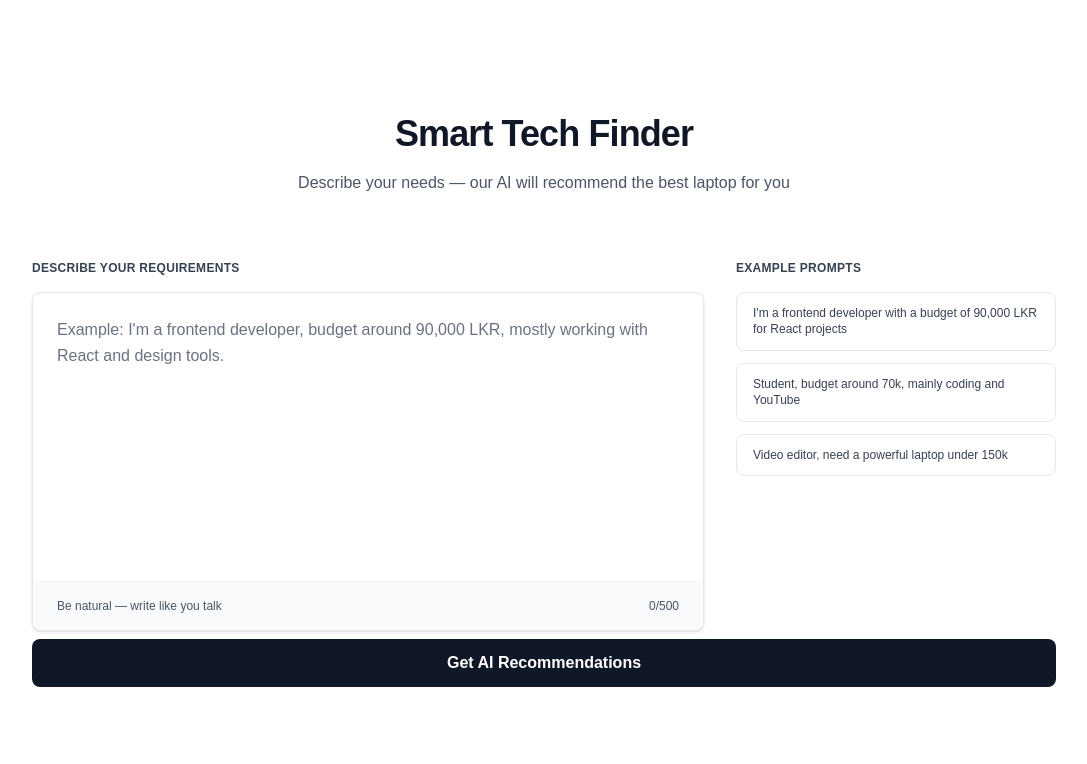
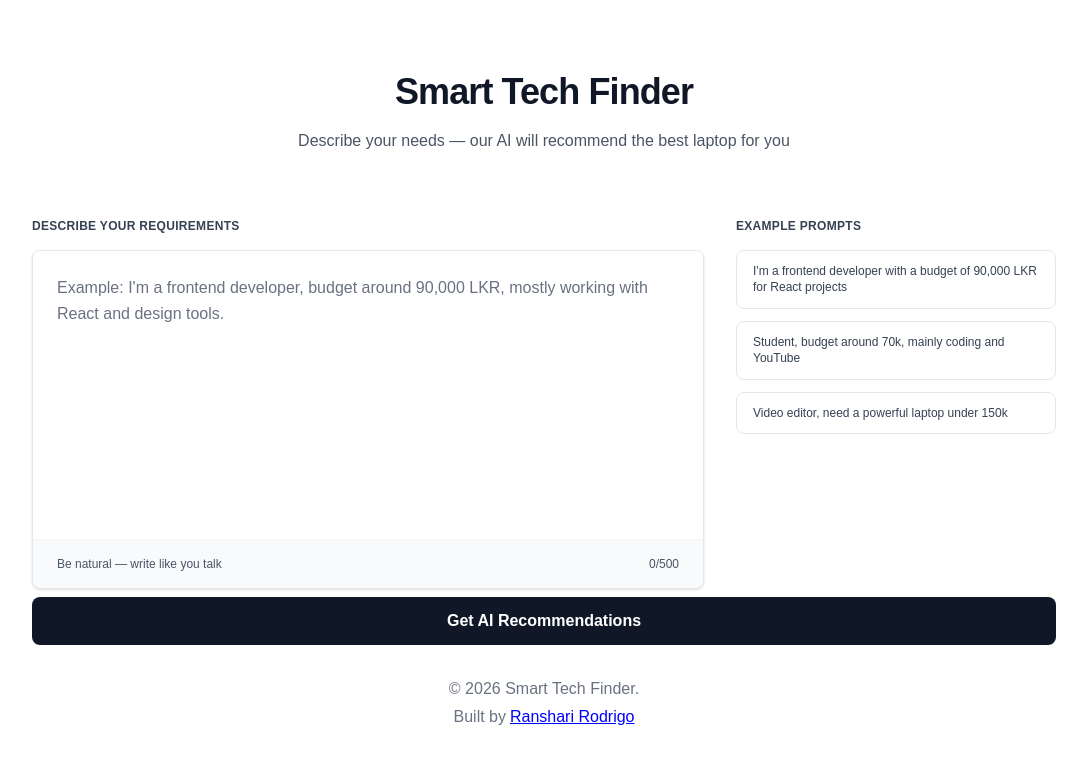
Before and after one commit to ransharirodrigo/TechRecommendationWebsite, a Next.js app: page / in a window 1280 px wide. Shown: the top 764 px of the page, without its empty margins (96-1183 px from the left). Built offline with nearby package versions, Linux system fonts and the light colour scheme.

Commit message:
UI fixes on landing page, result page and details page

```diff
--- a/app/laptop/[id]/page.tsx
+++ b/app/laptop/[id]/page.tsx
@@ -19,7 +19,7 @@ export default function LaptopDetailsPage() {
 
   return (
     <div className="min-h-screen bg-gradient-to-br from-gray-50 to-gray-100">
-      <div className="max-w-7xl mx-auto  py-16 ">
+      <div className="max-w-7xl mx-auto px-4 py-16 sm:px-6 lg:px-8">
 
         <div className="flex justify-end mb-10">
           <button
@@ -33,8 +33,8 @@ export default function LaptopDetailsPage() {
           </button>
         </div>
 
-        <div className="grid md:grid-cols-2 gap-12">
-          <div className="bg-white rounded-2xl p-10 flex items-center justify-center shadow-lg hover:shadow-xl transition-all duration-300 border border-gray-100">
+        <div className="grid gap-8 lg:grid-cols-2">
+          <div className="bg-white rounded-2xl p-6 sm:p-10 flex items-center justify-center shadow-lg hover:shadow-xl transition-all duration-300 border border-gray-100">
             <img
               src="/laptops/single_page_laptop.webp"
               alt={laptop.name}
--- a/app/page.tsx
+++ b/app/page.tsx
@@ -2,6 +2,7 @@
 
 import { useState } from "react";
 import { useRouter } from "next/navigation";
+import Link from "next/link";
 
 export default function Home() {
   const router = useRouter();
@@ -51,7 +52,7 @@ export default function Home() {
   };
 
   return (
-    <div className="min-h-screen bg-white flex items-center justify-center px-8 py-16">
+    <div className="min-h-screen bg-white flex items-center justify-center p-8">
       <div className="w-full max-w-5xl">
 
         <div className="text-center mb-16">
@@ -119,6 +120,15 @@ export default function Home() {
           {loading ? "AI is thinking..." : "Get AI Recommendations"}
         </button>
 
+        <div style={{marginTop: '2rem'}} className="text-center text-gray-500 space-y-1">
+          <p>© 2026 Smart Tech Finder.</p>
+          <p>Built by
+            <Link href="https://www.linkedin.com/in/ransharirodrigo/" style={{ color: 'blue', textDecoration: 'underline', marginLeft: '4px' }}>
+               Ranshari Rodrigo
+            </Link>
+          </p>
+        </div>
+
       </div>
     </div>
   );
--- a/app/results/page.tsx
+++ b/app/results/page.tsx
@@ -45,11 +45,11 @@ export default function ResultsPage() {
 
   return (
     <div className="min-h-screen bg-white">
-      <div className="max-w-7xl mx-auto px-8 py-16">
+      <div className="max-w-7xl mx-auto px-4 py-16 sm:px-6 lg:px-8">
 
         <div className="flex items-start justify-between mb-16">
           <div>
-            <h1 className="text-5xl font-bold text-gray-900 tracking-tight">
+            <h1 className="text-3xl sm:text-4xl lg:text-5xl font-bold text-gray-900 tracking-tight">
               Recommended for You
             </h1>
             <p className="mt-3 text-base text-gray-500 font-normal">
@@ -57,19 +57,19 @@ export default function ResultsPage() {
             </p>
           </div>
 
-          <button
+          {/* <button
             onClick={() => router.push("/")}
             className="px-6 py-2.5 border border-gray-300 text-gray-700 rounded-lg hover:bg-gray-50 transition-colors font-medium text-sm whitespace-nowrap"
           >
             ← Start new recommendation
-          </button>
+          </button> */}
         </div>
 
-        <div className="grid gap-8 sm:grid-cols-2 lg:grid-cols-3">
+        <div className="grid grid-cols-1 gap-8 sm:grid-cols-2 lg:grid-cols-3">
           {results.map((product, index) => (
             <div
               key={index}
-              className="relative bg-white border border-gray-200 rounded-lg p-8 shadow-sm hover:shadow-md transition-shadow duration-200"
+              className="relative bg-white border border-gray-200 rounded-lg p-6 sm:p-8 shadow-sm hover:shadow-md transition-shadow duration-200"
             >
               {product.badge && (
                 <div className="absolute top-6 right-6 px-2.5 py-1 rounded-md bg-gray-100 text-gray-700 text-xs font-semibold tracking-wide">
```
